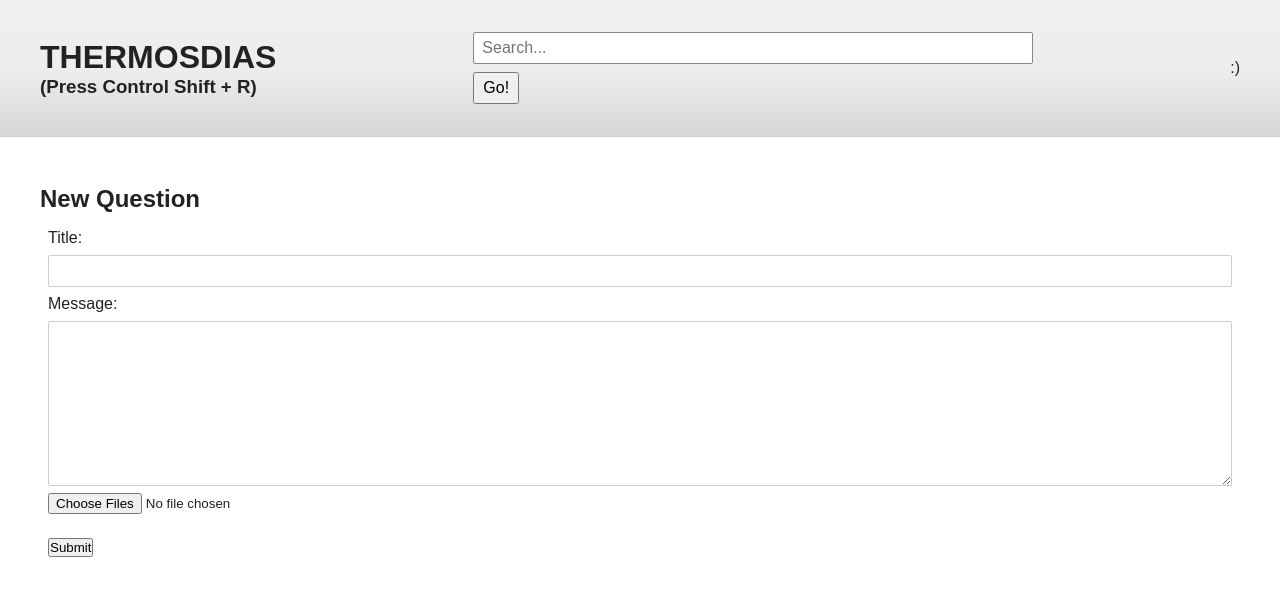
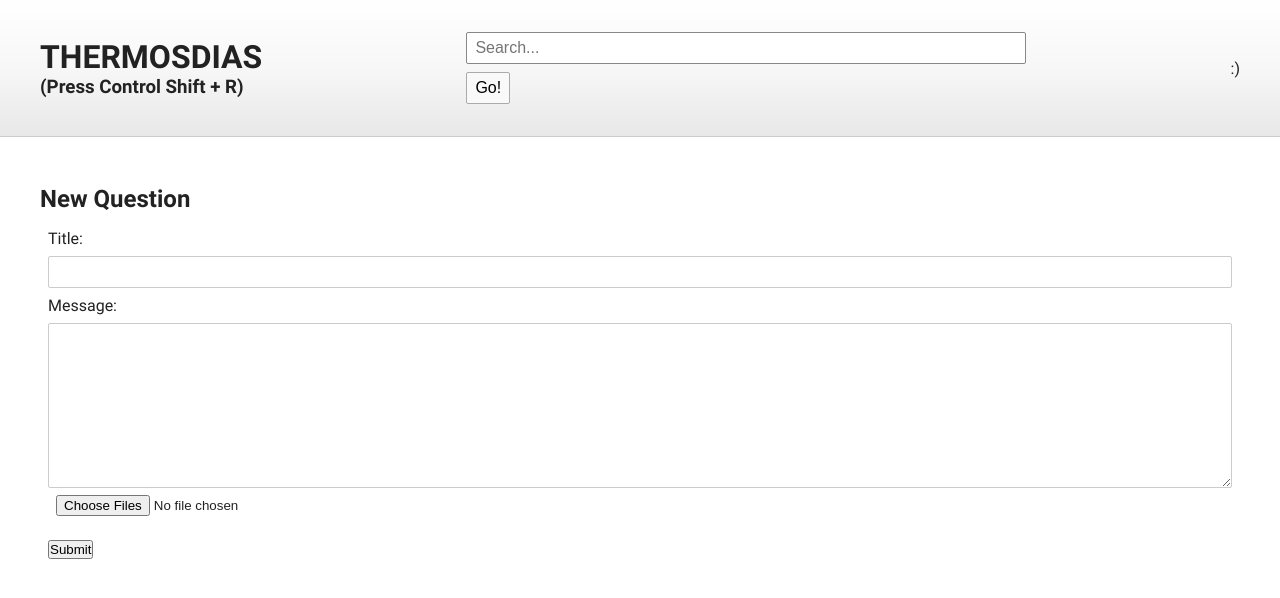
Before and after one commit to prothy/ask-mate, a Flask app: page /add-question in a window 1280 px wide. Shown: the top 598 px of the page. Run offline with Flask 2, Linux system fonts and the light colour scheme.

Commit message:
added Roboto font

```diff
--- /dev/null
+++ b/static/fonts.css
@@ -0,0 +1,39 @@
+/* roboto-300 - latin */
+@font-face {
+  font-family: 'Roboto';
+  font-style: normal;
+  font-weight: 300;
+  src: local(''),
+       url('../static/fonts/roboto-v27-latin-300.woff2') format('woff2'), /* Chrome 26+, Opera 23+, Firefox 39+ */
+       url('../static/fonts/roboto-v27-latin-300.woff') format('woff'); /* Chrome 6+, Firefox 3.6+, IE 9+, Safari 5.1+ */
+}
+
+/* roboto-regular - latin */
+@font-face {
+  font-family: 'Roboto';
+  font-style: normal;
+  font-weight: 400;
+  src: local(''),
+       url('../static/fonts/roboto-v27-latin-regular.woff2') format('woff2'), /* Chrome 26+, Opera 23+, Firefox 39+ */
+       url('../static/fonts/roboto-v27-latin-regular.woff') format('woff'); /* Chrome 6+, Firefox 3.6+, IE 9+, Safari 5.1+ */
+}
+
+/* roboto-500 - latin */
+@font-face {
+  font-family: 'Roboto';
+  font-style: normal;
+  font-weight: 500;
+  src: local(''),
+       url('../static/fonts/roboto-v27-latin-500.woff2') format('woff2'), /* Chrome 26+, Opera 23+, Firefox 39+ */
+       url('../static/fonts/roboto-v27-latin-500.woff') format('woff'); /* Chrome 6+, Firefox 3.6+, IE 9+, Safari 5.1+ */
+}
+
+/* roboto-700 - latin */
+@font-face {
+  font-family: 'Roboto';
+  font-style: normal;
+  font-weight: 700;
+  src: local(''),
+       url('../static/fonts/roboto-v27-latin-700.woff2') format('woff2'), /* Chrome 26+, Opera 23+, Firefox 39+ */
+       url('../static/fonts/roboto-v27-latin-700.woff') format('woff'); /* Chrome 6+, Firefox 3.6+, IE 9+, Safari 5.1+ */
+}
--- a/static/style.css
+++ b/static/style.css
@@ -1,3 +1,5 @@
+@import "fonts.css";
+
 :root {
     --primary-text: #222;
     --secondary-text: #777;
@@ -7,7 +9,7 @@
     --container-border-radius: 2px;
     --container-shadow: 0 2px 4px #eee;
 
-    font-family: sans-serif;
+    font-family: 'Roboto', sans-serif;
     color: var(--primary-text);
 }
 
@@ -22,6 +24,19 @@ a {
     text-decoration: none;
 }
 
+a, p {
+    font-weight: lighter;
+}
+
+input {
+    border-radius: 2px;
+}
+
+input[type="submit"], input[type="button"] {
+    background: #f9f9f9;
+    border: 1px solid #aaa;
+}
+
 /* HEADER */
 .outer-container {
     margin: 0 auto;
@@ -31,7 +46,7 @@ a {
 header {
     padding: 1rem 0;
 
-    background: linear-gradient(0deg, #d7d7d7 0%, #ededed 50%, #f0f0f0 100%);
+    background: linear-gradient(0deg, #e8e8e8 0%, #f7f7f7 50%, #fff 100%);
     border-bottom: 1px solid #ccc;
 
 }
@@ -66,8 +81,13 @@ header input[type="text"] {
     margin-top: 3rem;
 }
 
+.content select:first-of-type {
+    margin-left: 0.5rem;
+}
+
 .content select, .content input {
     height: 2rem;
+    padding: 0 0.5rem;
 }
 
 .btn {
```
Also changed, not shown: static/list_questions.css (+8 -51 lines), static/fonts/roboto-v27-latin-300.woff (added), static/fonts/roboto-v27-latin-300.woff2 (added), static/fonts/roboto-v27-latin-500.woff (added), static/fonts/roboto-v27-latin-500.woff2 (added), static/fonts/roboto-v27-latin-700.woff (added), static/fonts/roboto-v27-latin-700.woff2 (added), static/fonts/roboto-v27-latin-regular.woff (added), static/fonts/roboto-v27-latin-regular.woff2 (added).
